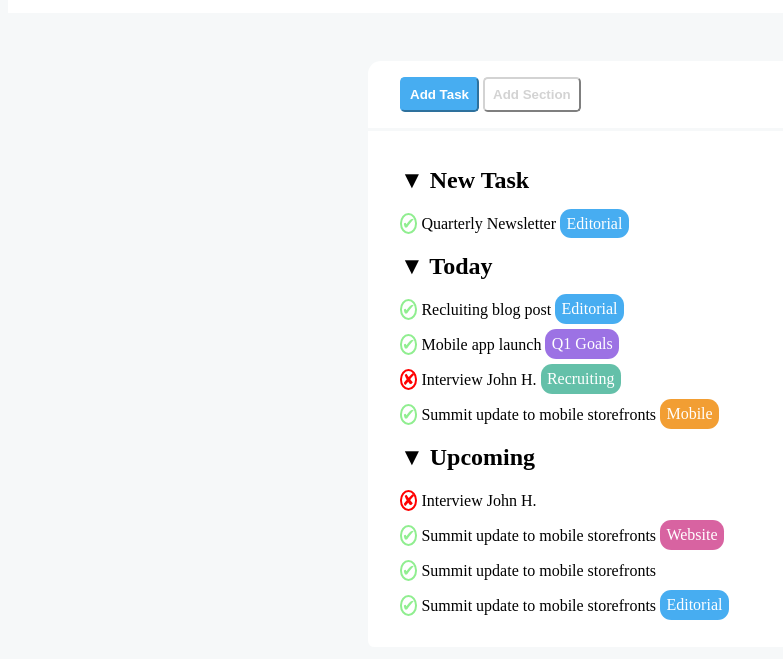
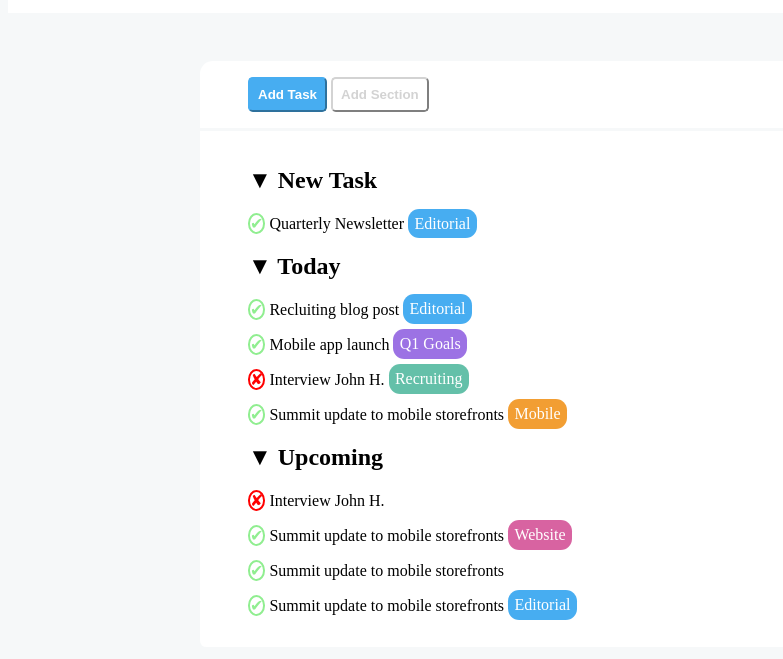
Before and after one commit to FlorianKomnino/html-css-toboolist, a plain HTML site: page index.html in a window 1280 px wide. Shown: the part 91-750 px from the top of the page, without its empty margins (0-783 px from the left). Drawn offline with Linux system fonts and the light colour scheme.

Commit message:
Last details correction

```diff
--- a/css/style.css
+++ b/css/style.css
@@ -23,18 +23,18 @@ body {
 }
 
 nav {
-    width: 30rem;
+    width: 50rem;
     background-color: white;
     margin: 3rem auto 0.2rem auto;
-    padding: 1rem 2rem 1rem 2rem;
+    padding: 1rem 2rem 1rem 3rem;
     border-radius: 0.8rem 0.8rem 0rem 0rem;;
 }
 
 main {
-    width: 30rem;
+    width: 50rem;
     background-color: white;
     margin: 0rem auto 1rem auto;
-    padding: 1rem 2rem 1rem 2rem;
+    padding: 1rem 2rem 1rem 3rem;
     border-radius: 0rem 0rem 0.4rem 0.4rem;;
 }
 
```
